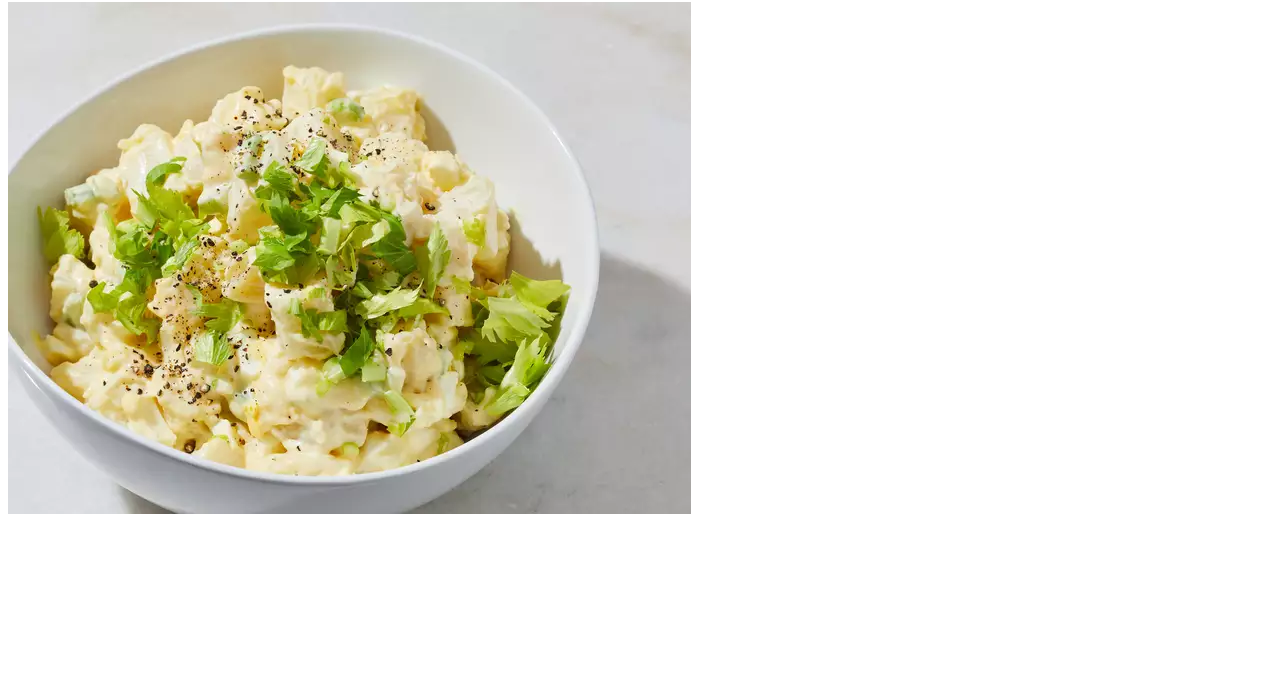
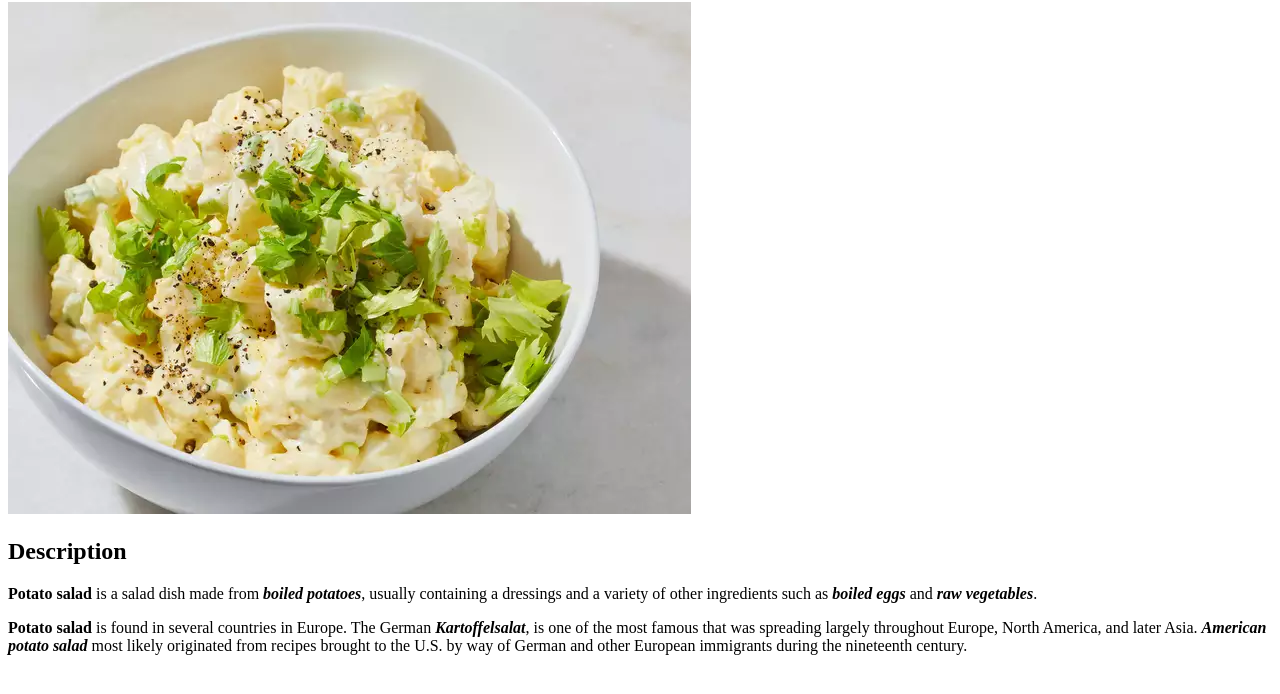
Before and after one commit to mitrohgr/odin-recipes, a plain HTML site: page recipes/salad.html in a window 1280 px wide. Shown: the part 78-772 px from the top of the page. Drawn offline with Linux system fonts and the light colour scheme.

Commit message:
Add a description for salad recipe

```diff
--- a/recipes/salad.html
+++ b/recipes/salad.html
@@ -9,5 +9,10 @@
     <h1>World's Best Potato Salad</h1>
 
     <img src="../img/salad.jpg" alt="World's Best Potato Salad">
+
+    <h2>Description</h2>
+
+    <p><strong>Potato salad</strong> is a salad dish made from <strong><em>boiled potatoes</em></strong>, usually containing a dressings and a variety of other ingredients such as <strong><em>boiled eggs</em></strong> and <strong><em>raw vegetables</em></strong>.</p>
+    <p><strong>Potato salad</strong> is found in several countries in Europe. The German <strong><em>Kartoffelsalat</em></strong>, is one of the most famous that was spreading largely throughout Europe, North America, and later Asia. <strong><em>American potato salad</em></strong> most likely originated from recipes brought to the U.S. by way of German and other European immigrants during the nineteenth century.</p>
   </body>
 </html>
```
